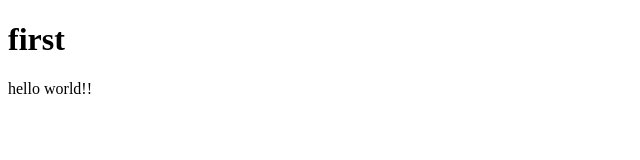
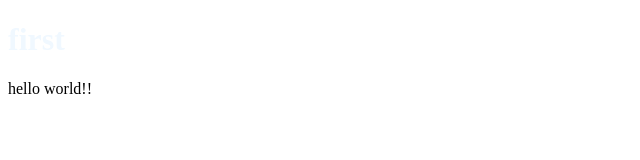
Before and after one commit to tt4718782/firstgitproject, a plain HTML site: page index.html in a window 1280 px wide. Shown: the whole page, without its empty margins (0-640 px from the left). Drawn offline with Linux system fonts and the light colour scheme.

Commit message:
add stylebranch

```diff
--- a/index.html
+++ b/index.html
@@ -4,6 +4,11 @@
     <meta charset="UTF-8">
     <meta name="viewport" content="width=, initial-scale=1.0">
     <title>Document</title>
+    <style>
+        h1{
+            color: aliceblue;
+        }
+    </style>
 </head>
 <body>
     <h1>first</h1>
```
